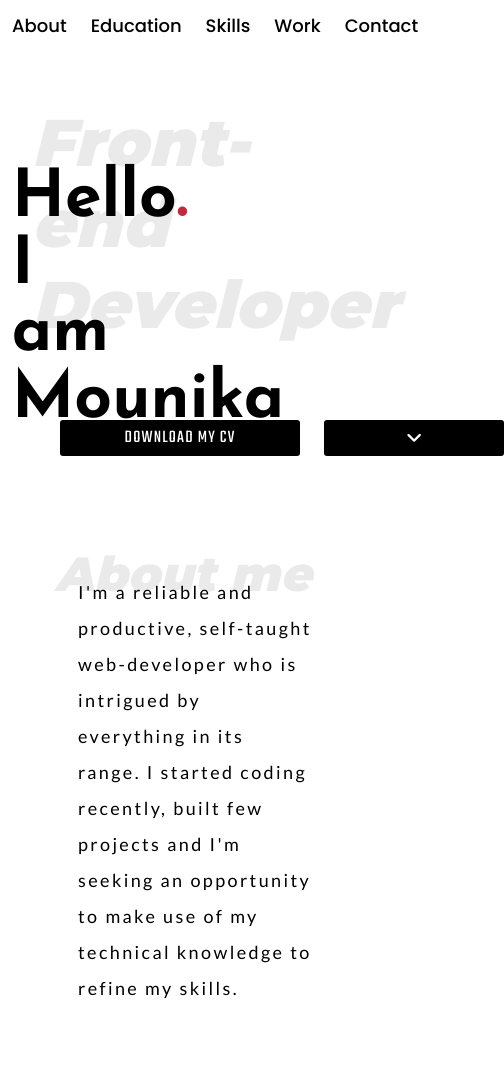
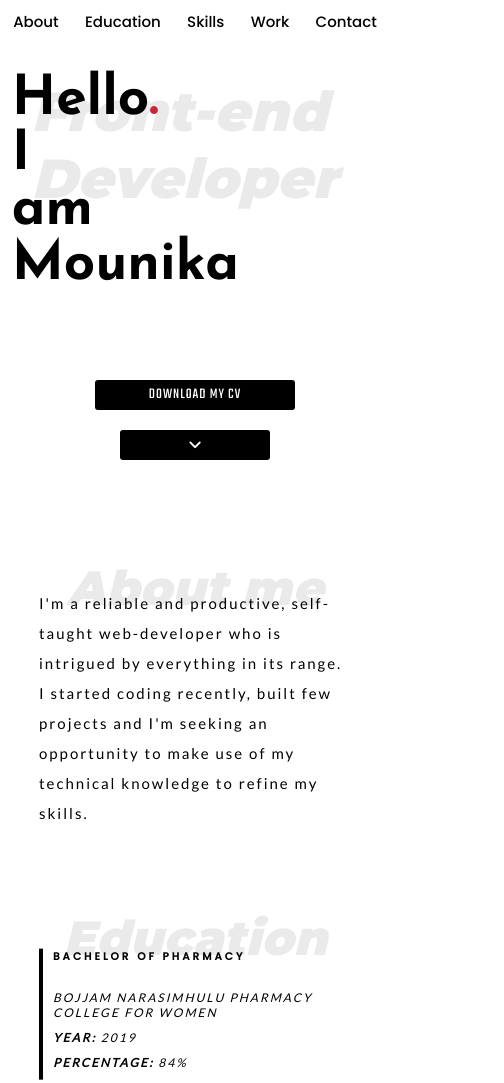
Before and after one commit to mounicapr/resume, a plain HTML site: page index.html in a window 390 px wide. Shown: the top 1083 px of the page, 504 px wide, since content can reach past the window. Drawn offline with Linux system fonts and the light colour scheme; a web font is replaced by a local one.

Commit message:
responsive layout edited

```diff
--- a/style.css
+++ b/style.css
@@ -150,7 +150,7 @@ body {
   font-style: italic;
   transform: translateY(50%);
   transition: all 0.5s ease-in-out;
-  padding-right: 2rem;
+  margin-top: 2rem;
 }
 .about-body {
   font-family: 'Lato', sans-serif;
@@ -430,21 +430,40 @@ body {
      margin-top: 12rem;
    }
   .name {
-    transform: translate(10%, -70%);
+    transform: translate(10%, -90%);
   }
   .work {
     transform: translateY(130%);
   }
 
  }
+ @media (max-width: 500px) {
+   html {
+     font-size: 10px;
+  }
+    .job-title, .name {
+      font-size: 5.5rem;
+    }
+    .name {
+      transform: translate(10%, -70%);
+    }
+    .about-body {
+      width: 80%;
+    }
+ }
  @media (max-width: 400px){
   #about, #skills, #work, #education, #contact {
     font-size: 4px;
   }
-  .job-title, .name {
-    font-size: 5.5rem;
+  .buttons{
+    display: flex;
+    flex-direction: column;
+    margin-top: 3rem;
+    align-items: center;
+    justify-content: center;
   }
-  .education {
-    transform: translateY(150%);
+  .cv {
+    margin-bottom: 2rem;
+    margin-right: 0;
   }
  }
```
